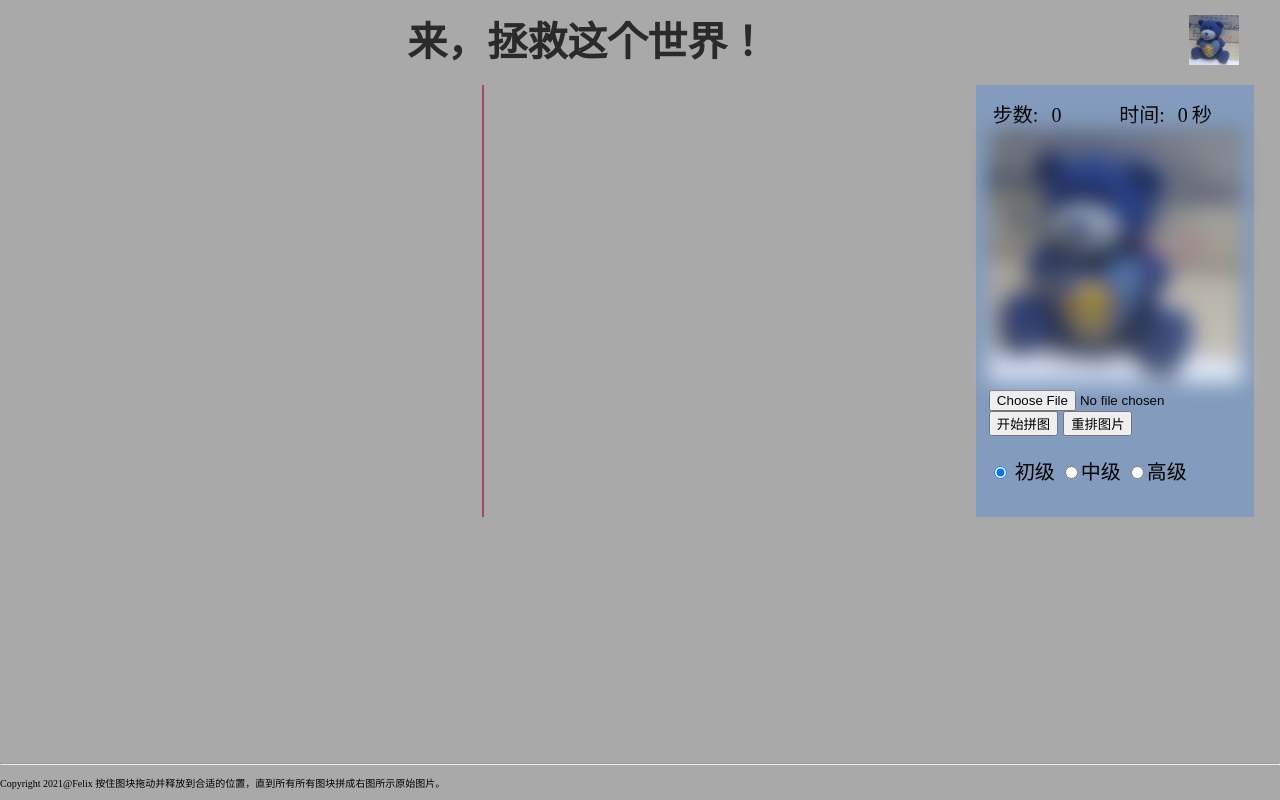
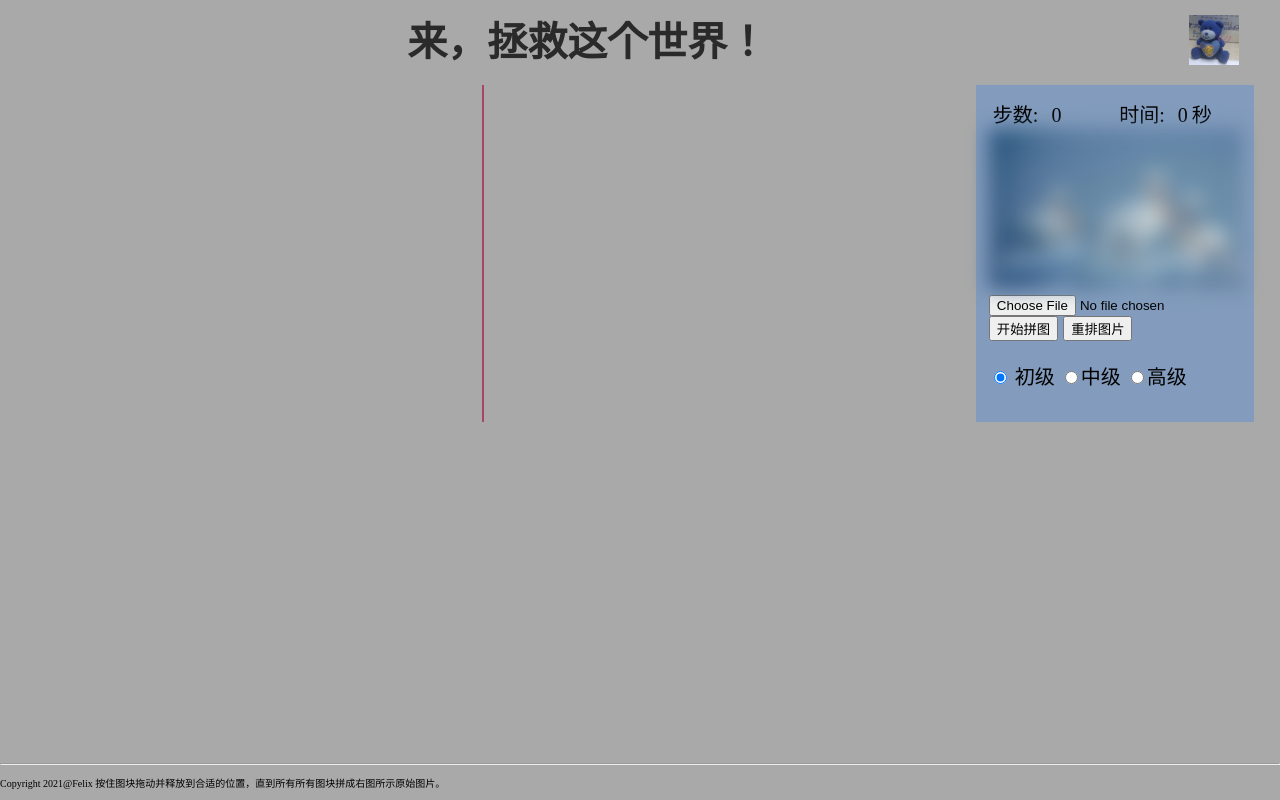
Before and after one commit to 2mitu/jigsaw, a plain HTML site: page index.html in a window 1280 px wide. Drawn offline with Linux system fonts and the light colour scheme.

Commit message:
Update index.html

```diff
--- a/index.html
+++ b/index.html
@@ -25,7 +25,7 @@
                     <div>时间:</div>
                     <div id="timeLasting">0</div>秒
                 </div>
-                <img id="thumb" src="images/logo.jpg" onclick="hideShowThumb()">
+                <img id="thumb" src="images/bird.jpg" onclick="hideShowThumb()">
                 <section>
                     <input type="file" id="selectPicture" accept="image/gif, image/jpeg" onchange="selectNewPicture()"/>
                     <button onclick="updateInfo()">开始拼图</button>
```
